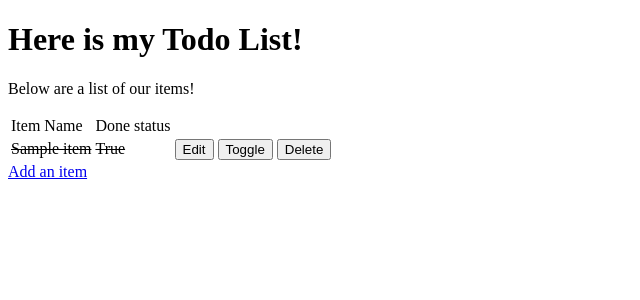
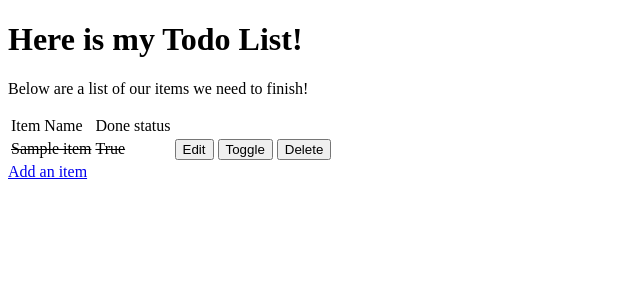
Before and after one commit to michael-leese/michaels-my-todo-app, a Django app: page / in a window 1280 px wide. Shown: the top 300 px of the page, without its empty margins (0-640 px from the left). Run offline with Django 3.2, Linux system fonts and the light colour scheme; tables that the repository leaves empty hold one stand-in row (values such as "Sample post").

Commit message:
change todo.html

```diff
--- a/todo/templates/todo/todo_list.html
+++ b/todo/templates/todo/todo_list.html
@@ -4,7 +4,7 @@
 
 {% block content %}
 <h1>Here is my Todo List!</h1>
-<p>Below are a list of our items!</p>
+<p>Below are a list of our items we need to finish!</p>
 <table>
   <tr>
     <td>Item Name</td>
```
